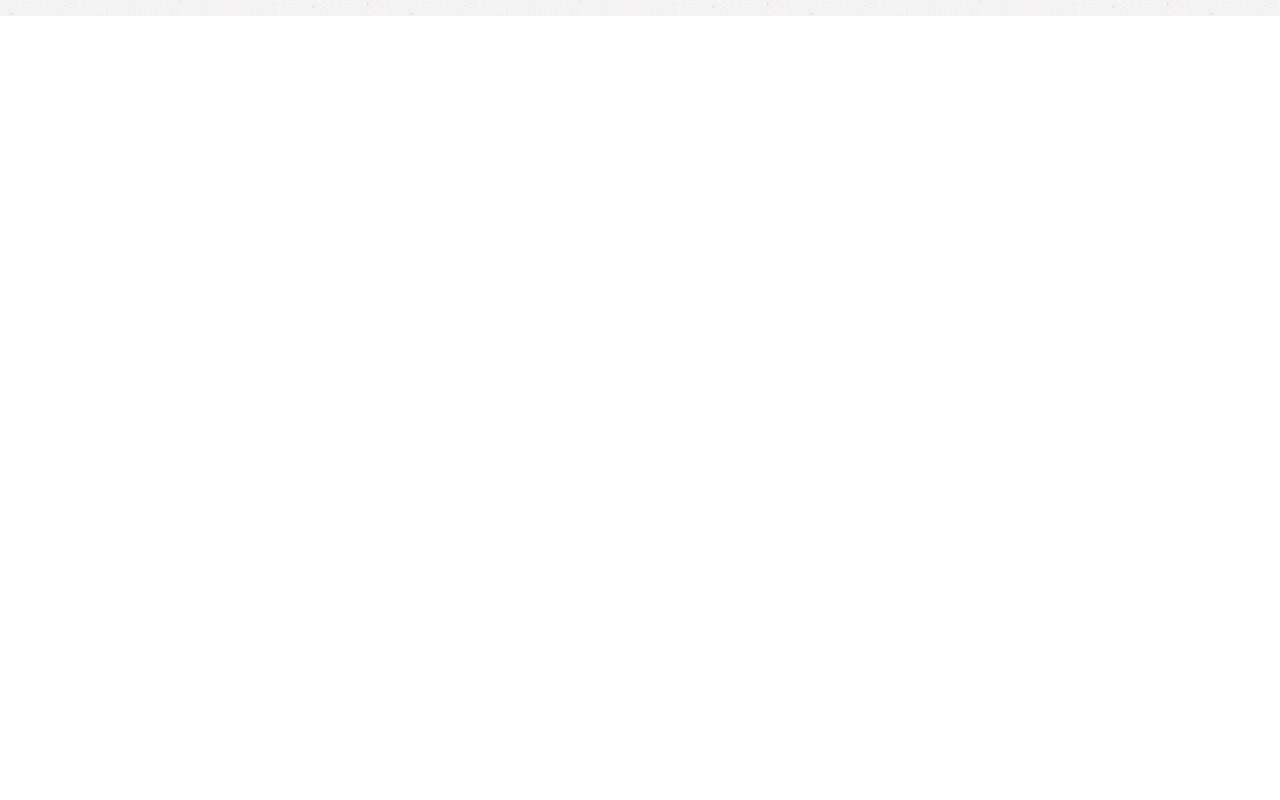
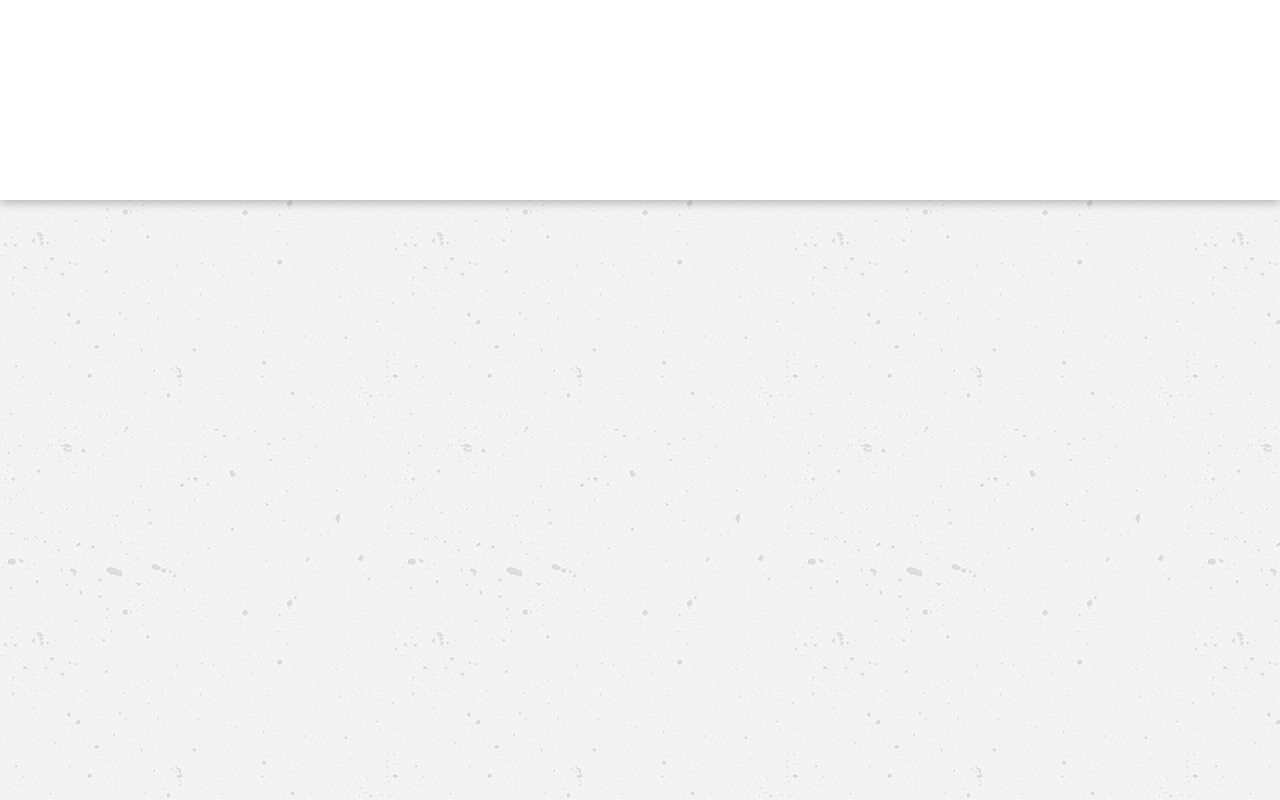
Before and after one commit to abomb14c/quality-bluestone-fe, a React (Create React App) app: page /open-folder in a window 1280 px wide. Shown: the top 800 px of the page. Built offline with nearby package versions, Linux system fonts and the light colour scheme.

Commit message:
Add header and title to open folder

```diff
--- a/src/components/app/App.css
+++ b/src/components/app/App.css
@@ -1,6 +1,7 @@
 .App {
   text-align: center;
   /* height: 100vh; */
+  height: 1000px;
   width: 100%;
 
 }
--- a/src/components/app/App.js
+++ b/src/components/app/App.js
@@ -3,11 +3,9 @@ import './App.css';
 import { Route, Redirect, Switch, withRouter } from 'react-router-dom';
 import { connect } from 'react-redux';
 
-// import { mapDispatchToProps } from '../../containers/SignIn/SignIn';
 import SignInModal from '../SignInModal/SignInModal';
 import Home from '../../containers/Home/Home';
-// import newHire from '../../containers/newHire/newHire.js';
-// import {Footer} from '../Footer/Footer';
+
 import Admin from '../Admin/Admin';
 import UploadFiles from '../../containers/uploadFiles/uploadFiles'
 import OpenFolder from '../../containers/OpenFolder/OpenFolder';
--- a/src/containers/BusinessFolders/BusinessFolders.js
+++ b/src/containers/BusinessFolders/BusinessFolders.js
@@ -57,7 +57,7 @@ class BusinessFolders extends Component {
     let folders = this.state.folders
     return(
       <div className='business-container'>
-        {this.props.folder.active === true && <Redirect to='/open-folders' />}
+        {this.props.folder.active === true && <Redirect to='/open-folder' />}
         <div className='add-employee'>
           <h5>Add Folder</h5>
           <div
--- a/src/containers/OpenFolder/OpenFolder.js
+++ b/src/containers/OpenFolder/OpenFolder.js
@@ -1,7 +1,11 @@
 import React, { Component } from 'react';
 import { connect } from 'react-redux';
-// import { mapStateToProps } from '../../components/Admin/Admin';
+
 import { withRouter } from 'react-router-dom';
+import './open-folder.css';
+import '../../components/componentHeader/ComponentHeader';
+import ComponentHeader from '../../components/componentHeader/ComponentHeader';
+
 
 class OpenFolder extends Component {
   constructor(props){
@@ -14,8 +18,9 @@ class OpenFolder extends Component {
 
   render(){
     return (
-      <div>
-        <p>{this.props.folder.name}</p>
+      <div className='open-folder-container'>
+        <ComponentHeader />
+        <p className='open-folder-title'>{this.props.folder.name}</p>
       </div>
     )
   }
--- /dev/null
+++ b/src/containers/OpenFolder/open-folder.css
@@ -0,0 +1,6 @@
+.open-folder-container {
+  height: 100%;
+  width: 100%;
+  display: flex;
+  flex-direction: column;
+}
```
